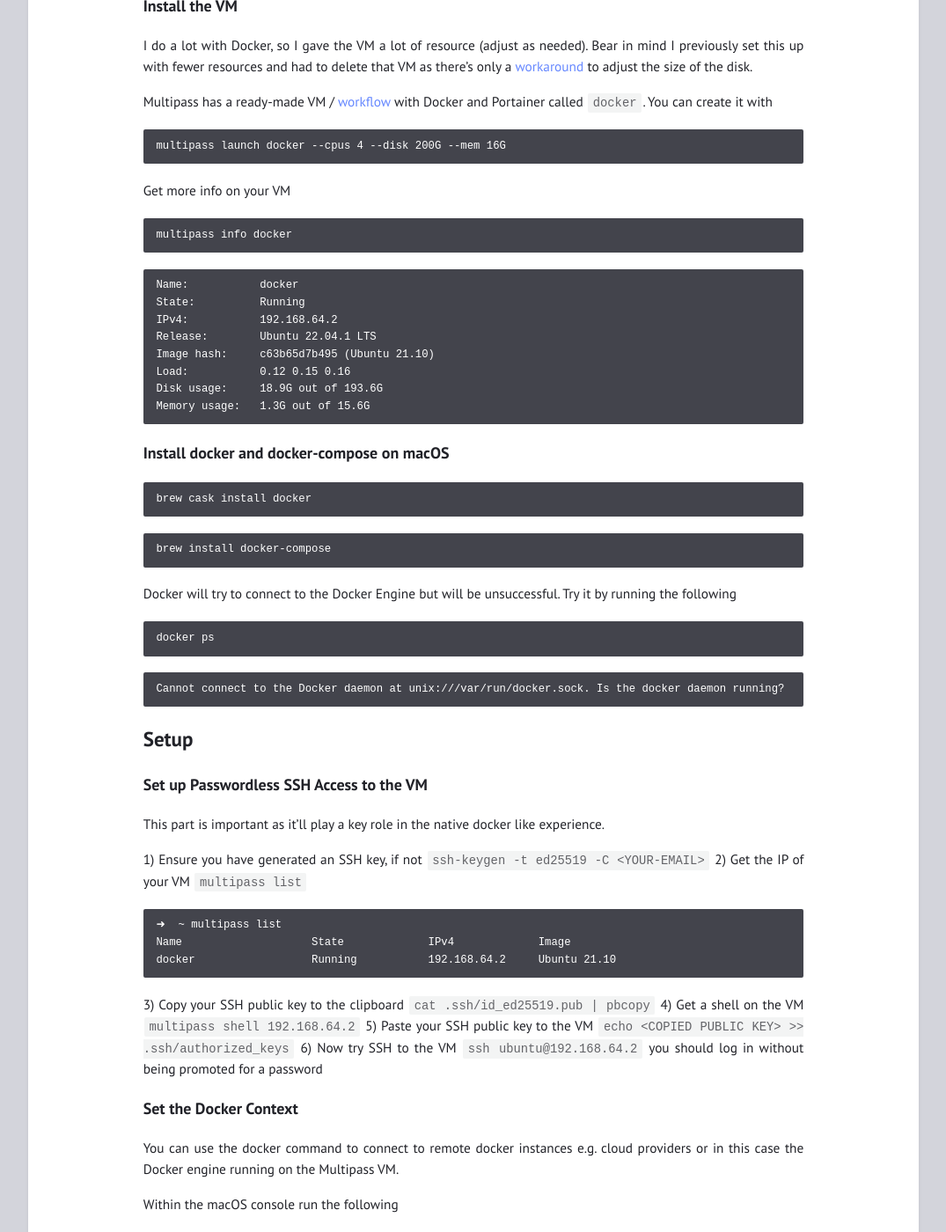
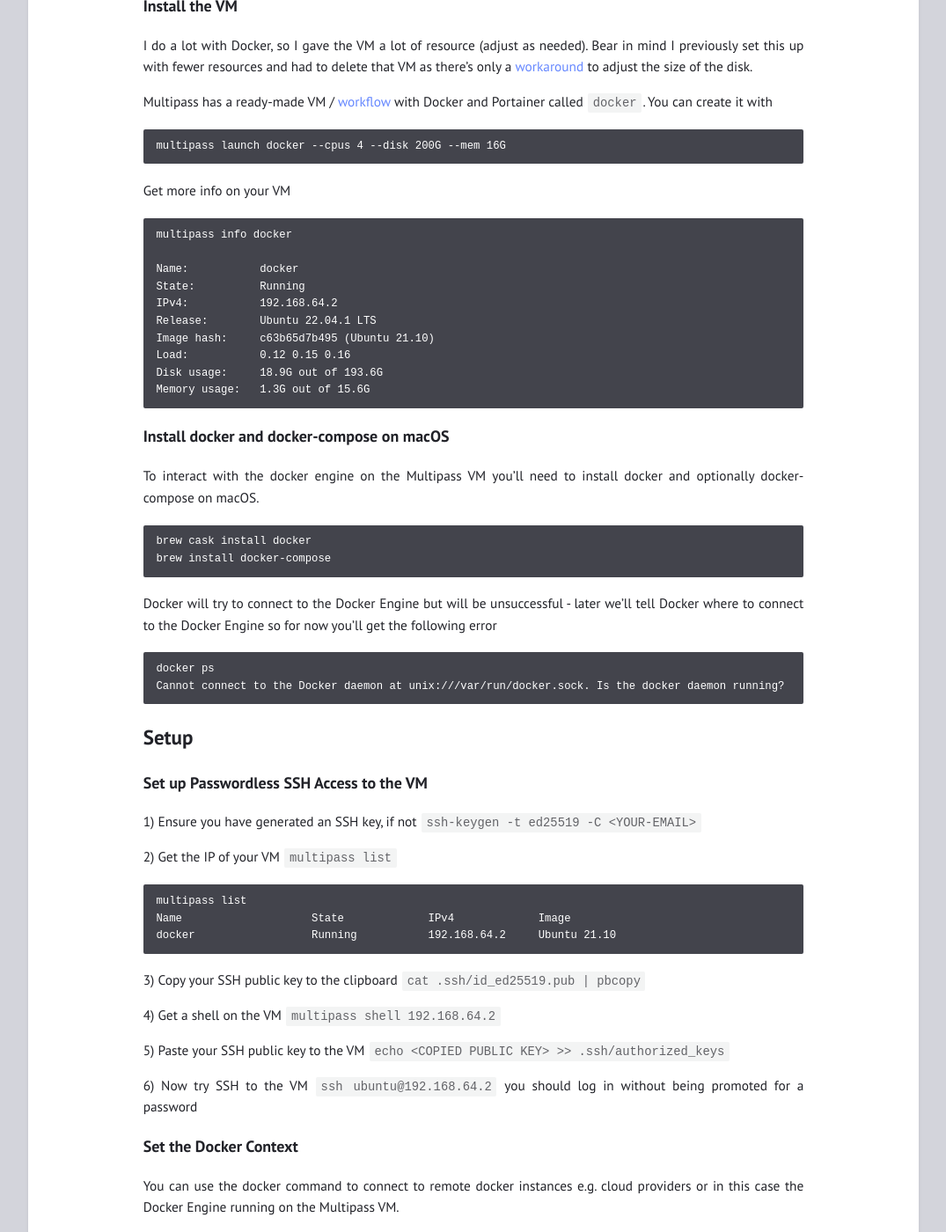
Before and after one commit to ismisepaul/ismisepaul.github.io, a Jekyll site: the page built from docs/_posts/2022-11-04-docker-on-mac-through-multipass.md, in a window 1280 px wide and 1400 px high, scrolled down 631 px. Shown: the whole window at 88% size, without its empty margins (102-1177 px from the left). Built offline with Jekyll 4.4.1, drawn with Linux system fonts in a browser that asks for light colours; some of the changed text lies outside the part shown.

Commit message:
updating multipass post

````diff
--- a/docs/_posts/2022-11-04-docker-on-mac-through-multipass.md
+++ b/docs/_posts/2022-11-04-docker-on-mac-through-multipass.md
@@ -8,9 +8,9 @@ tag: docker docker-compose macos
 Moving from Ubuntu to macOS meant losing native support for Docker but luckily [Multipass](https://multipass.run/)
 came to the rescue to give a native like experience.
 
+
 Multipass is a lightweight VM manager for Linux, Windows and macOS. It uses KVM on Linux, Hyper-V on Windows and
-HyperKit on macOS to run the VM with minimal overhead. https://github.com/canonical/multipass
-
+HyperKit on macOS to run the VM with minimal overhead. [https://github.com/canonical/multipass](https://github.com/canonical/multipass)
 
 Features
 
@@ -22,7 +22,7 @@ Features
 
 ## Installation
 
-```
+```console
 brew install –cask multipass
 ```
 
@@ -35,7 +35,7 @@ to adjust the size of the disk.
 Multipass has a ready-made VM / [workflow](https://ubuntu.com/blog/docker-on-mac-and-windows-multipass?_ga=2.217931027.447270926.1668021980-112168335.1668021980)
 with Docker and Portainer called `docker`. You can create it with
 
-```
+```console
 multipass launch docker --cpus 4 --disk 200G --mem 16G
 ```
 
@@ -43,8 +43,7 @@ Get more info on your VM
 
 ```console
 multipass info docker
-```
-```console
+
 Name:           docker
 State:          Running
 IPv4:           192.168.64.2
@@ -57,20 +56,19 @@ Memory usage:   1.3G out of 15.6G
 
 ### Install docker and docker-compose on macOS
 
+To interact with the docker engine on the Multipass VM you'll need to install docker and optionally docker-compose on
+macOS.
+
 ```console
 brew cask install docker
-```
-
-```console
 brew install docker-compose
 ```
 
-Docker will try to connect to the Docker Engine but will be unsuccessful. Try it by running the following
+Docker will try to connect to the Docker Engine but will be unsuccessful - later we'll tell Docker where to connect
+to the Docker Engine so for now you'll get the following error
 
 ```console
 docker ps
-```
-```
 Cannot connect to the Docker daemon at unix:///var/run/docker.sock. Is the docker daemon running?
 ```
 
@@ -78,43 +76,39 @@ Cannot connect to the Docker daemon at unix:///var/run/docker.sock. Is the docke
 
 ### Set up Passwordless SSH Access to the VM
 
-This part is important as it'll play a key role in the native docker like experience.
+1) Ensure you have generated an SSH key, if not `ssh-keygen -t ed25519 -C <YOUR-EMAIL>`
 
-1) Ensure you have generated an SSH key, if not `ssh-keygen -t ed25519 -C <YOUR-EMAIL>`
 2) Get the IP of your VM `multipass list`
 ```console
-➜  ~ multipass list
+multipass list
 Name                    State             IPv4             Image
 docker                  Running           192.168.64.2     Ubuntu 21.10
 ```
 3) Copy your SSH public key to the clipboard `cat .ssh/id_ed25519.pub | pbcopy`
+
 4) Get a shell on the VM `multipass shell 192.168.64.2`
+
 5) Paste your SSH public key to the VM `echo <COPIED PUBLIC KEY> >> .ssh/authorized_keys`
+
 6) Now try SSH to the VM `ssh ubuntu@192.168.64.2` you should log in without being promoted for a password
 
 ### Set the Docker Context
 
 You can use the docker command to connect to remote docker instances e.g. cloud providers or in this case the Docker
-engine running on the Multipass VM.
+Engine running on the Multipass VM.
 
-Within the macOS console run the following
+From a macOS console run the following (replace the IP with that of your VM)
 
 ```console
 # Create the context
 docker context create multipass-docker --docker "host=ssh://ubuntu@192.168.64.2"
-```
 
-```console
 # Verify the context has been created
 docker context list
-```
 
-```console
 # Set the context
 docker context use multipass-docker
-```
 
-```console
 # Run the following to verify - should output "CONTAINER ID IMAGE" etc.
 docker ps
 ```
````
Also changed, not shown: other parts of docs/_posts/2022-11-04-docker-on-mac-through-multipass.md (+1 -1 lines).
